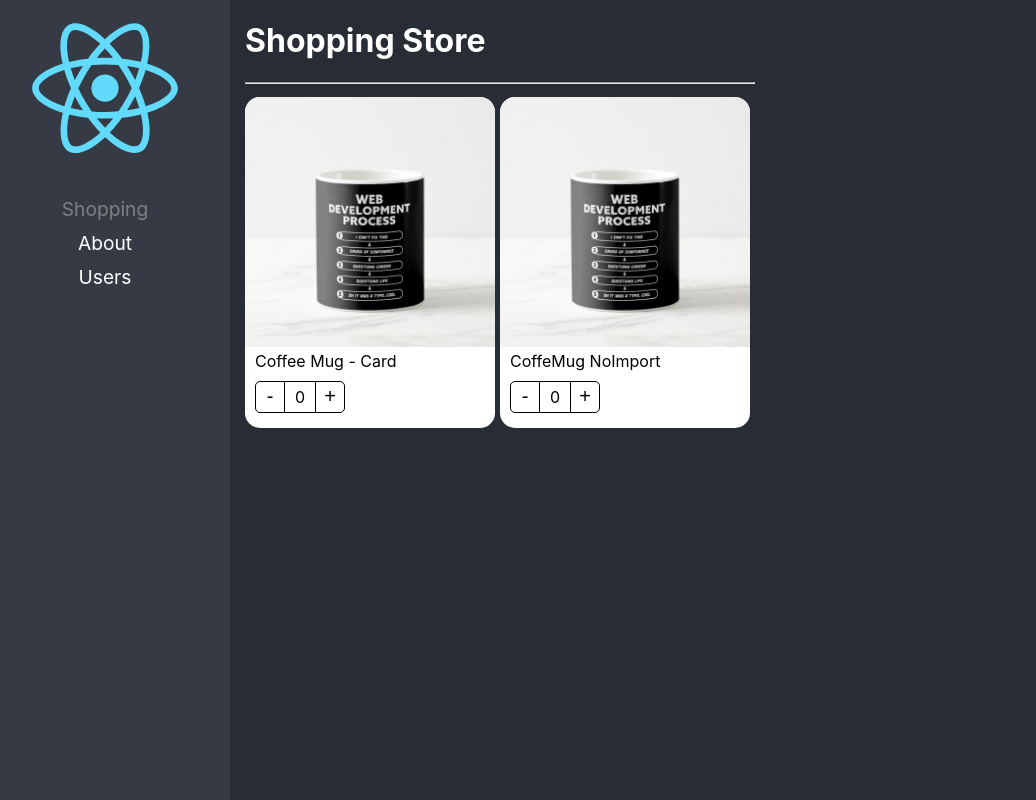
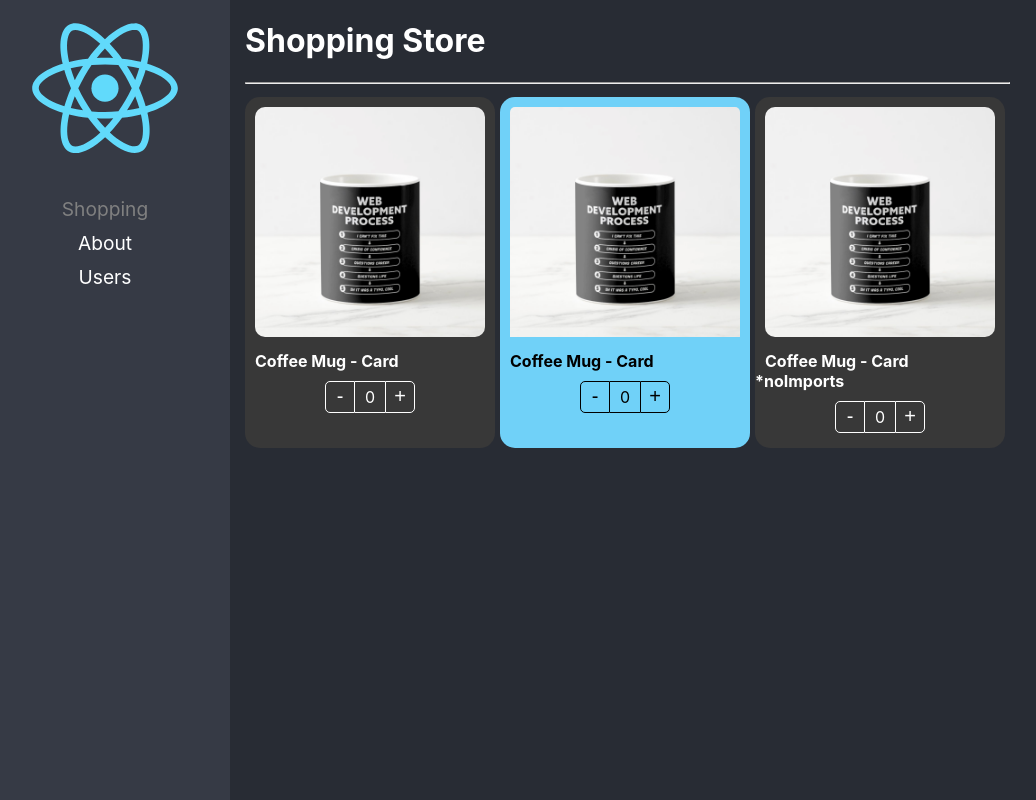
Before and after one commit to DiegoDom/react-adv-bases, a React (Create React App) app: page / in a window 1280 px wide. Shown: the whole page, without its empty margins (20-1056 px from the left). Built offline with nearby package versions, Linux system fonts and the light colour scheme.

Commit message:
Component extend styles

```diff
--- a/src/02-components-patterns/components/ProductButtons.tsx
+++ b/src/02-components-patterns/components/ProductButtons.tsx
@@ -1,14 +1,19 @@
-import { useContext } from "react";
+import { CSSProperties, useContext } from "react";
 
 import { ProductContext } from "./ProductCard";
 
 import styles from "../styles/styles.module.css";
 
-export const ProductButtons = () => {
+export interface Props {
+  className?: string;
+  style?: CSSProperties;
+}
+
+export const ProductButtons = ({ className, style }: Props) => {
   const { counter, increaseBy } = useContext(ProductContext);
 
   return (
-    <div className={styles.buttonsContainer}>
+    <div className={`${styles.buttonsContainer} ${className}`} style={ style }>
       <button className={styles.buttonMinus} onClick={() => increaseBy(-1)}>
         {" "}
         -{" "}
--- a/src/02-components-patterns/components/ProductCard.tsx
+++ b/src/02-components-patterns/components/ProductCard.tsx
@@ -1,14 +1,21 @@
-import { createContext } from "react";
+import { createContext, CSSProperties, ReactElement } from 'react';
 
 import { useProducto } from "../hooks/useProduct";
-import { ProductContextProps, ProductCardProps } from "../interfaces/interfaces";
+import { ProductContextProps, Product } from "../interfaces/interfaces";
 
 import styles from "../styles/styles.module.css";
 
 export const ProductContext = createContext({} as ProductContextProps);
 const { Provider } = ProductContext;
 
-export const ProductCard = ({ product, children }: ProductCardProps) => {
+export interface Props {
+  product: Product;
+  children?: ReactElement | ReactElement[];
+  className?: string;
+  style?: CSSProperties;
+}
+
+export const ProductCard = ({ product, children, className, style }: Props) => {
   const { counter, increaseBy } = useProducto();
 
   return (
@@ -19,7 +26,7 @@
         product,
       }}
     >
-      <div className={styles.productCard}>{children}</div>
+      <div className={`${styles.productCard} ${ className }`} style={ style }>{children}</div>
     </Provider>
   );
 };
--- a/src/02-components-patterns/components/ProductImage.tsx
+++ b/src/02-components-patterns/components/ProductImage.tsx
@@ -1,11 +1,17 @@
-import { useContext } from 'react';
+import { useContext, CSSProperties } from 'react';
 
-import { ProductContext } from './ProductCard';
+import { ProductContext } from "./ProductCard";
 
 import styles from "../styles/styles.module.css";
 import noImage from "../assets/no-image.jpg";
 
-export const ProductImage = ({ img = "" }) => {
+export interface Props {
+  img?: string;
+  className?: string;
+  style?: CSSProperties;
+}
+
+export const ProductImage = ({ img, className, style }: Props) => {
   const { product } = useContext(ProductContext);
 
   let imgToShow: string;
@@ -18,5 +24,12 @@
     imgToShow = noImage;
   }
 
-  return <img src={imgToShow} alt="Product" className={styles.productImg} />;
+  return (
+    <img
+      src={imgToShow}
+      alt="Product"
+      className={`${styles.productImg} ${className}`}
+      style={ style }
+    />
+  );
 };
--- a/src/02-components-patterns/components/ProductTitle.tsx
+++ b/src/02-components-patterns/components/ProductTitle.tsx
@@ -1,10 +1,20 @@
-import { useContext } from "react";
+import { useContext, CSSProperties } from 'react';
 
 import { ProductContext } from "./ProductCard";
 
 import styles from "../styles/styles.module.css";
 
-export const ProductTitle = ({ title }: { title?: string }) => {
+export interface Props {
+  className?: string;
+  title?: string;
+  style?: CSSProperties;
+}
+
+export const ProductTitle = ({ title, className, style }: Props) => {
   const { product } = useContext(ProductContext);
-  return <span className={styles.productDescription}>{ title ? title : product.title }</span>;
+  return (
+    <span className={`${styles.productDescription} ${className}`} style={ style }>
+      {title ? title : product.title}
+    </span>
+  );
 };
--- a/src/02-components-patterns/pages/ShoppingPage.tsx
+++ b/src/02-components-patterns/pages/ShoppingPage.tsx
@@ -1,4 +1,10 @@
-import { ProductButtons, ProductCard, ProductImage, ProductTitle } from "../components";
+import {
+  ProductButtons,
+  ProductCard,
+  ProductImage,
+  ProductTitle,
+} from "../components";
+import "../styles/custom-styles.css";
 
 const product = {
   id: "1",
@@ -18,16 +24,45 @@
           flexWrap: "wrap",
         }}
       >
-        <ProductCard product={product}>
-          <ProductImage/>
-          <ProductTitle />
-          <ProductButtons/>
+        <ProductCard product={product} className="bg-dark text-white">
+          <ProductImage className="custom-image" />
+          <ProductTitle className="text-bold" />
+          <ProductButtons className="custom-buttons" />
         </ProductCard>
 
-        <ProductCard product={product}>
-          <ProductCard.Image/>
-          <ProductCard.Title title="CoffeMug NoImport"/>
-          <ProductCard.Buttons/>
+        <ProductCard
+          product={product}
+          style={{
+            background: "#70D1F8",
+          }}
+        >
+          <ProductCard.Image
+            style={{
+              padding: "10px",
+              width: "calc(100% - 20px)",
+            }}
+          />
+          <ProductCard.Title
+            style={{
+              fontWeight: "bold",
+              textAlign: 'center'
+            }}
+          />
+          <ProductCard.Buttons
+            style={{
+              display: 'flex',
+              justifyContent: 'center'
+            }}
+          />
+        </ProductCard>
+
+        <ProductCard product={product} className="bg-dark text-white">
+          <ProductCard.Image className="custom-image" />
+          <ProductCard.Title
+            title={`${product.title} *noImports`}
+            className="text-bold"
+          />
+          <ProductCard.Buttons className="custom-buttons" />
         </ProductCard>
       </div>
     </div>
--- /dev/null
+++ b/src/02-components-patterns/styles/custom-styles.css
@@ -0,0 +1,28 @@
+.bg-dark {
+    background-color: rgb(56, 56, 56);
+}
+
+.text-white {
+    color: white;
+}
+
+.text-bold {
+    font-weight: bold;
+}
+
+.custom-image {
+    border-radius: 20px;
+    padding: 10px;
+    width: calc(100% - 20px);
+}
+
+.custom-buttons {
+    display: flex;
+    justify-content: center;
+}
+
+.custom-buttons button,
+.custom-buttons div {
+    color: white;
+    border-color: white;
+}
```
Also changed, not shown: src/02-components-patterns/components/index.ts (+7 -6 lines), src/02-components-patterns/interfaces/interfaces.ts (+9 -11 lines).
